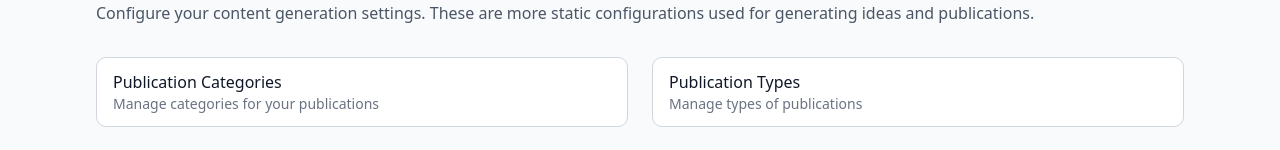
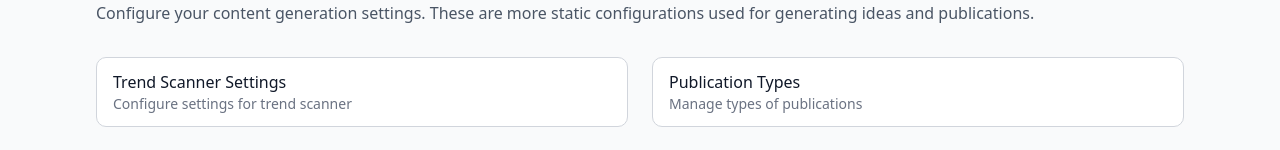
Before and after one commit to leo-cuellar/personal-brand, a Next.js app: page /dashboard/settings in a window 1280 px wide. Shown: the part 197-347 px from the top of the page. Built offline with nearby package versions, Linux system fonts and the light colour scheme; no server answers; the database is empty.

Commit message:
Refactor SettingsPage: replace Publication Categories link with Trend Scanner Settings, updating associated text for clarity. Remove PublicationCategoriesPage and its components to streamline settings management.

```diff
--- a/src/app/dashboard/settings/categories/page.tsx
+++ /dev/null
@@ -1,11 +0,0 @@
-import { Metadata } from "next";
-import { PublicationCategoriesPage } from "./components/PublicationCategoriesPage";
-
-export const metadata: Metadata = {
-    title: "Publication Categories | Social Assistant",
-    description: "Manage your publication categories for content generation",
-};
-
-export default function Page() {
-    return <PublicationCategoriesPage />;
-}
--- a/src/app/dashboard/settings/page.tsx
+++ b/src/app/dashboard/settings/page.tsx
@@ -19,14 +19,14 @@ export default function SettingsPage() {
 
             <div className="grid gap-6 md:grid-cols-2">
                 <Link
-                    href="/dashboard/settings/categories"
+                    href="/dashboard/settings/trend-scanner"
                     className="block rounded-lg border border-gray-300 bg-white px-4 py-3 text-left transition-colors hover:bg-gray-50"
                 >
                     <div className="font-medium text-gray-900">
-                        Publication Categories
+                        Trend Scanner Settings
                     </div>
                     <div className="text-sm text-gray-500">
-                        Manage categories for your publications
+                        Configure settings for trend scanner
                     </div>
                 </Link>
                 <Link
--- a/src/app/dashboard/settings/categories/components/PublicationCategoriesPage.tsx
+++ b/src/app/dashboard/settings/trend-scanner/components/TrendScannerSettingsPage.tsx
@@ -7,7 +7,7 @@ import { usePersonalBrandContext } from "@/contexts/PersonalBrandContext";
 import { useOpenAI } from "@/hooks/useOpenAI";
 import { IconButton } from "@/components/IconButton";
 
-export function PublicationCategoriesPage() {
+export function TrendScannerSettingsPage() {
     const { selectedPersonId } = usePersonalBrandContext();
     const { publicationCategories, loading, error, getPublicationCategories, create, update, remove } =
         usePublicationCategories();
@@ -59,7 +59,7 @@ export function PublicationCategoriesPage() {
     };
 
     const handleDelete = async (id: string) => {
-        if (confirm("Are you sure you want to permanently delete this publication category? This action cannot be undone.")) {
+        if (confirm("Are you sure you want to permanently delete this trend scanner setting? This action cannot be undone.")) {
             try {
                 await remove(id);
             } catch (err) {
@@ -73,7 +73,7 @@ export function PublicationCategoriesPage() {
             <div className="flex min-h-screen items-center justify-center">
                 <div className="text-center">
                     <div className="mb-4 inline-block h-8 w-8 animate-spin rounded-full border-4 border-solid border-blue-600 border-r-transparent"></div>
-                    <p className="text-lg text-gray-600">Loading publication categories...</p>
+                    <p className="text-lg text-gray-600">Loading trend scanner settings...</p>
                 </div>
             </div>
         );
@@ -83,10 +83,10 @@ export function PublicationCategoriesPage() {
         <div className="container mx-auto max-w-6xl p-8">
             <div className="mb-8">
                 <h1 className="mb-2 text-4xl font-bold text-gray-900">
-                    Publication Categories
+                    Trend Scanner Settings
                 </h1>
                 <p className="text-gray-600">
-                    Manage your publication categories for content generation
+                    Manage trend scanner settings for content discovery
                 </p>
             </div>
 
@@ -98,7 +98,7 @@ export function PublicationCategoriesPage() {
 
             <div className="mb-6 flex flex-col gap-2 sm:flex-row sm:items-center sm:justify-between">
                 <span className="text-sm text-gray-500">
-                    {publicationCategories.length} categor{publicationCategories.length !== 1 ? "ies" : "y"}
+                    {publicationCategories.length} setting{publicationCategories.length !== 1 ? "s" : ""}
                 </span>
                 <button
                     onClick={() => setIsCreating(!isCreating)}
@@ -106,18 +106,18 @@ export function PublicationCategoriesPage() {
                     className="w-full rounded-lg bg-blue-600 px-6 py-2 font-medium text-white transition-colors hover:bg-blue-700 focus:outline-none focus:ring-2 focus:ring-blue-500 focus:ring-offset-2 disabled:cursor-not-allowed disabled:opacity-50 sm:w-auto"
                     title={!selectedPersonId ? "Please select a person first" : ""}
                 >
-                    {isCreating ? "Cancel" : "+ Add New Category"}
+                    {isCreating ? "Cancel" : "+ Add New Setting"}
                 </button>
             </div>
 
             {isCreating && (
                 <div className="mb-8 rounded-lg border border-gray-200 bg-white p-6 shadow-sm">
                     <h2 className="mb-4 text-xl font-semibold text-gray-900">
-                        Create New Publication Category
+                        Create New Trend Scanner Setting
                     </h2>
                     {!selectedPersonId && (
                         <div className="mb-4 rounded-lg border border-yellow-300 bg-yellow-50 p-4 text-yellow-800">
-                            <strong>⚠️ Warning:</strong> Please select a person from the header before creating a category.
+                            <strong>⚠️ Warning:</strong> Please select a person from the header before creating a setting.
                         </div>
                     )}
                     <form onSubmit={handleCreate} className="space-y-4">
@@ -147,7 +147,7 @@ export function PublicationCategoriesPage() {
                                 }
                                 className="w-full rounded-lg border border-gray-300 px-4 py-2 focus:border-blue-500 focus:outline-none focus:ring-2 focus:ring-blue-500"
                                 rows={3}
-                                placeholder="Describe what this category is for..."
+                                placeholder="Describe what this setting is for..."
                                 required
                             />
                         </div>
@@ -192,7 +192,7 @@ export function PublicationCategoriesPage() {
                 {publicationCategories.length === 0 ? (
                     <div className="rounded-lg border border-gray-200 bg-white p-12 text-center">
                         <p className="text-gray-500">
-                            No active publication categories. Create one to get started!
+                            No active trend scanner settings. Create one to get started!
                         </p>
                     </div>
                 ) : (
@@ -295,7 +295,7 @@ function EditForm({
 
     const handleGenerateDescription = async () => {
         if (!name.trim()) {
-            alert("Please enter a category name first");
+            alert("Please enter a setting name first");
             return;
         }
         if (!selectedPersonId) {
--- /dev/null
+++ b/src/app/dashboard/settings/trend-scanner/page.tsx
@@ -0,0 +1,11 @@
+import { Metadata } from "next";
+import { TrendScannerSettingsPage } from "./components/TrendScannerSettingsPage";
+
+export const metadata: Metadata = {
+    title: "Trend Scanner Settings | Social Assistant",
+    description: "Manage trend scanner settings for content discovery",
+};
+
+export default function Page() {
+    return <TrendScannerSettingsPage />;
+}
```
